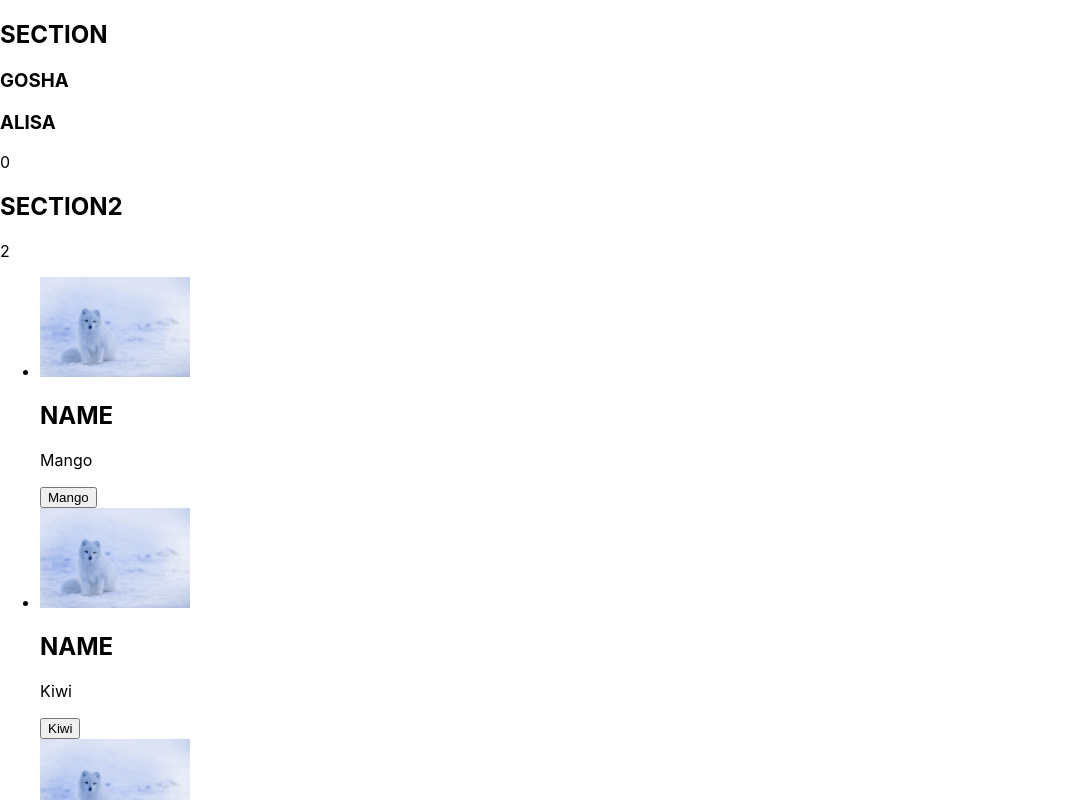
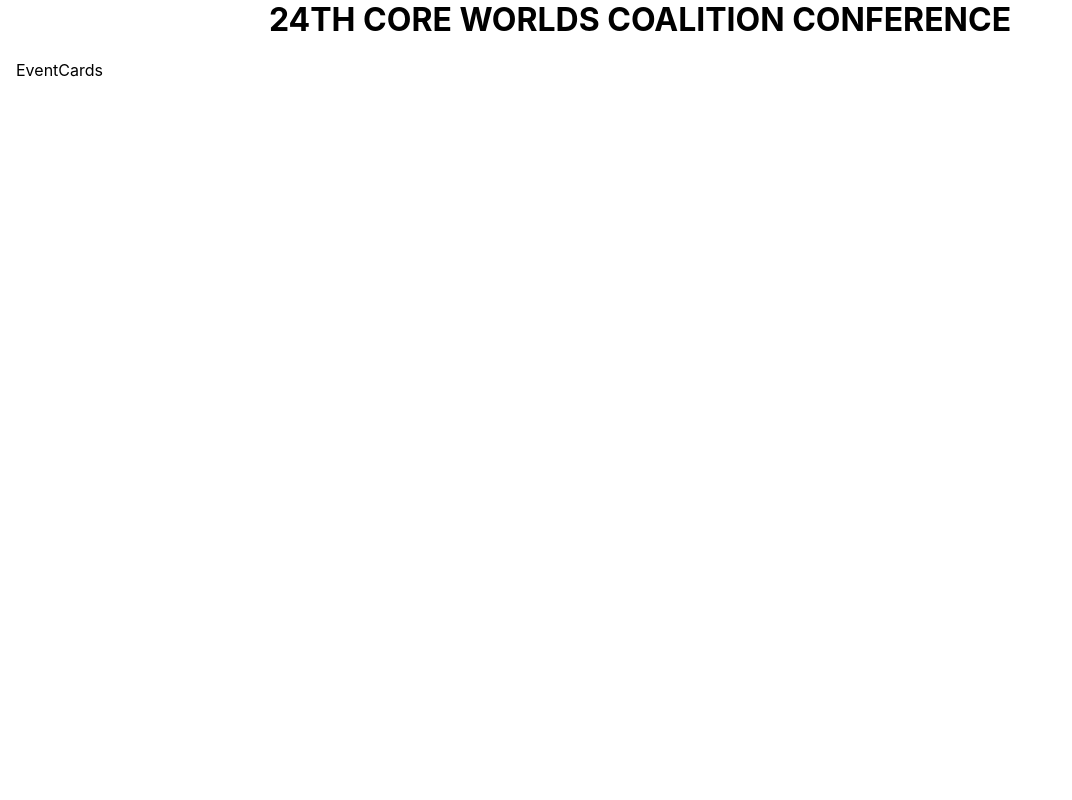
Before and after one commit to MilaTuzova/react-test2, a React (Create React App) app: page / in a window 1280 px wide. Shown: the top 800 px of the page, without its empty margins (0-1072 px from the left). Built offline with nearby package versions, Linux system fonts and the light colour scheme.

Commit message:
added title and eventBoard

```diff
--- a/src/App.js
+++ /dev/null
@@ -1,16 +0,0 @@
-import PaintingList from './components/PaintingList';
-
-import friends from './friends.json';
-import Section from './components/Section';
-
-export default function App() {
-  return (
-    <div>
-      <Section title="SECTION" name="GOSHA" autor="ALISA" />
-      <Section title="SECTION2">
-        <PaintingList items={friends} />{' '}
-      </Section>{' '}
-      <Section title="SECTION3" />
-    </div>
-  );
-}
--- /dev/null
+++ b/src/components/App.jsx
@@ -0,0 +1,10 @@
+import { PageTitle } from './PageTitle/PageTitle';
+import { EventBoard } from './EventBoard/EventBoard';
+export const App = () => {
+  return (
+    <div>
+      <PageTitle text="24th Core Worlds Coalition Conference" />
+      <EventBoard />
+    </div>
+  );
+};
--- /dev/null
+++ b/src/components/EventBoard/EventBoard.jsx
@@ -0,0 +1,4 @@
+import css from './EventBoard.module.css';
+export const EventBoard = () => {
+  return <div className={css.eventBoard}>EventCards</div>;
+};
--- /dev/null
+++ b/src/components/EventBoard/EventBoard.module.css
@@ -0,0 +1,7 @@
+.eventBoard {
+    display: grid;
+    grid-template-columns: repeat(auto-fit, minmax(240px, auto));
+    gap: 24px;
+    padding-left: 16px;
+    padding-right: 16px;
+}
--- /dev/null
+++ b/src/components/PageTitle/PageTitle.jsx
@@ -0,0 +1,4 @@
+import css from './PageTitle.module.css';
+export const PageTitle = ({ text }) => {
+  return <h1 className={css.title}>{text}</h1>;
+};
--- /dev/null
+++ b/src/components/PageTitle/PageTitle.module.css
@@ -0,0 +1,5 @@
+.title {
+    margin-top: 0;
+    text-align: center;
+    text-transform: uppercase;
+}
--- a/src/components/Painting.js
+++ /dev/null
@@ -1,22 +0,0 @@
-import defaultImg from './fox.jpg';
-import PropTypes from 'prop-types';
-
-export default function Painting({ name, imgUrl = defaultImg, isOnline }) {
-  return (
-    <div>
-      <img src={imgUrl ?? defaultImg} alt="images" width="150" />
-      <h2>NAME</h2>
-      <div>
-        <p> {name} </p>
-        <p> {isOnline} </p>
-        <button type="button"> {name} </button>
-      </div>
-    </div>
-  );
-}
-
-Painting.propTypes = {
-  imgUrl: PropTypes.oneOf(['News', 'Photos']),
-  name: PropTypes.string.isRequired,
-  isOnline: PropTypes.bool.isRequired,
-};
--- a/src/components/PaintingList.jsx
+++ /dev/null
@@ -1,22 +0,0 @@
-import Painting from './Painting';
-import PropTypes from 'prop-types';
-
-export default function PaintingList({ items }) {
-  return (
-    <ul>
-      {items.map(item => (
-        <li key={item.id}>
-          <Painting name={item.name} avatar={item.avatar} isOnline={item.isOnline} />
-        </li>
-      ))}
-    </ul>
-  );
-}
-
-PaintingList.propTypes = {
-  items: PropTypes.arrayOf(
-    PropTypes.shape({
-      id: PropTypes.string.isRequired,
-    }),
-  ),
-};
--- a/src/components/Section.jsx
+++ /dev/null
@@ -1,18 +0,0 @@
-import PropTypes from 'prop-types';
-import React from 'react';
-
-export default function Section({ children, autor, name, title }) {
-  return (
-    <div>
-      {title && <h2>{title}</h2>}
-      {<h3>{name}</h3>}
-      {<h3>{autor}</h3>}
-      {<p>{React.Children.count(children)}</p>}
-      {children}
-    </div>
-  );
-}
-
-Section.propTypes = {
-  title: PropTypes.string,
-};
--- a/src/friends.json
+++ /dev/null
@@ -1,31 +0,0 @@
-[{
-        "avatar": "https://cdn-icons-png.flaticon.com/512/1998/1998592.png",
-        "name": "Mango",
-        "isOnline": true,
-        "id": 1812
-    },
-    {
-        "avatar": "https://cdn-icons-png.flaticon.com/512/616/616438.png",
-        "name": "Kiwi",
-        "isOnline": false,
-        "id": 1137
-    },
-    {
-        "avatar": "https://cdn-icons-png.flaticon.com/512/1623/1623681.png",
-        "name": "Ajax",
-        "isOnline": true,
-        "id": 1213
-    },
-    {
-        "avatar": "https://cdn-icons-png.flaticon.com/512/2977/2977285.png",
-        "name": "Jay",
-        "isOnline": true,
-        "id": 1714
-    },
-    {
-        "avatar": "https://cdn-icons-png.flaticon.com/512/1998/1998749.png",
-        "name": "Poly",
-        "isOnline": false,
-        "id": 1284
-    }
-]
```
Also changed, not shown: src/index.js (+11 -9 lines), src/upcoming-events.json (added, +81 -0 lines).
